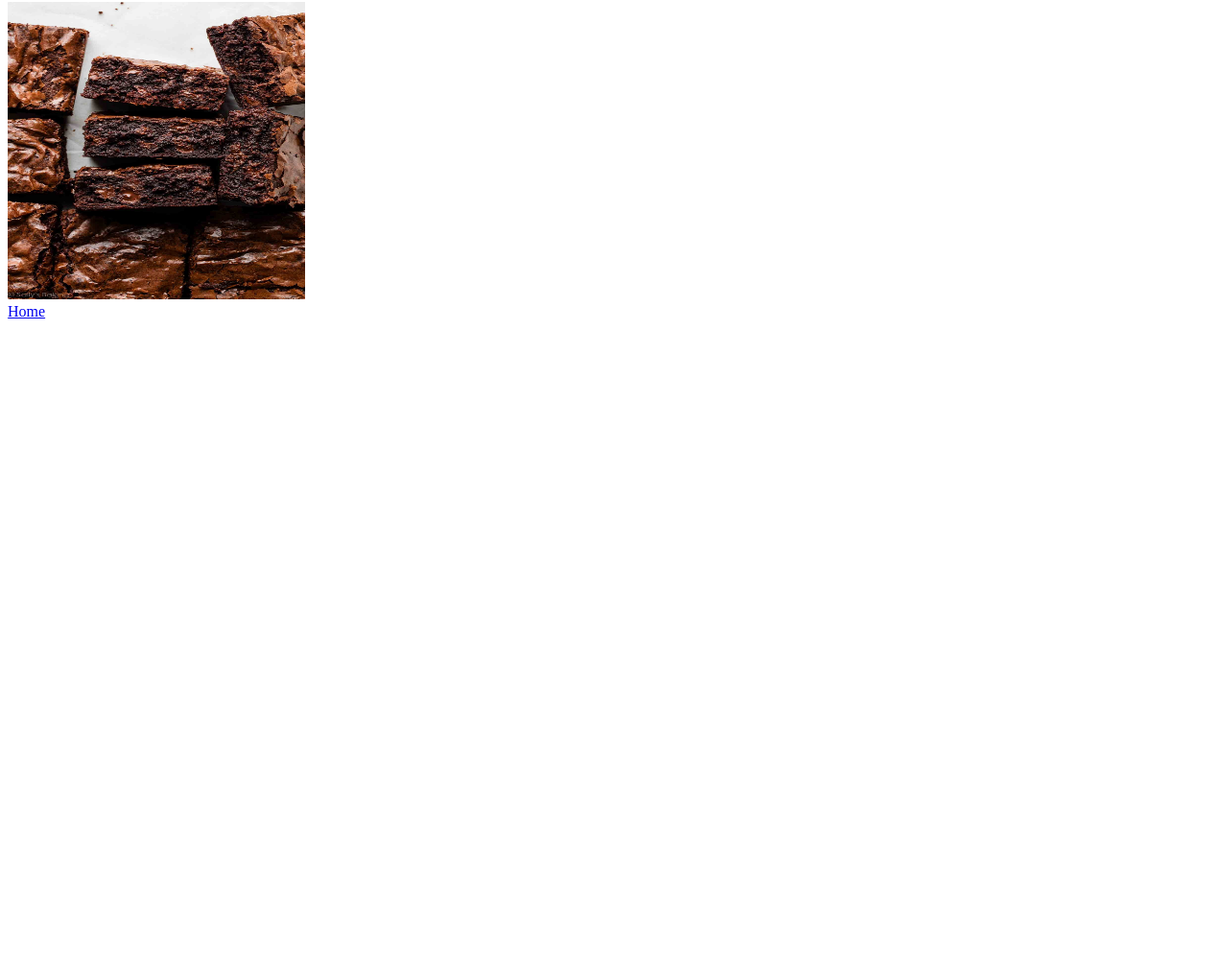
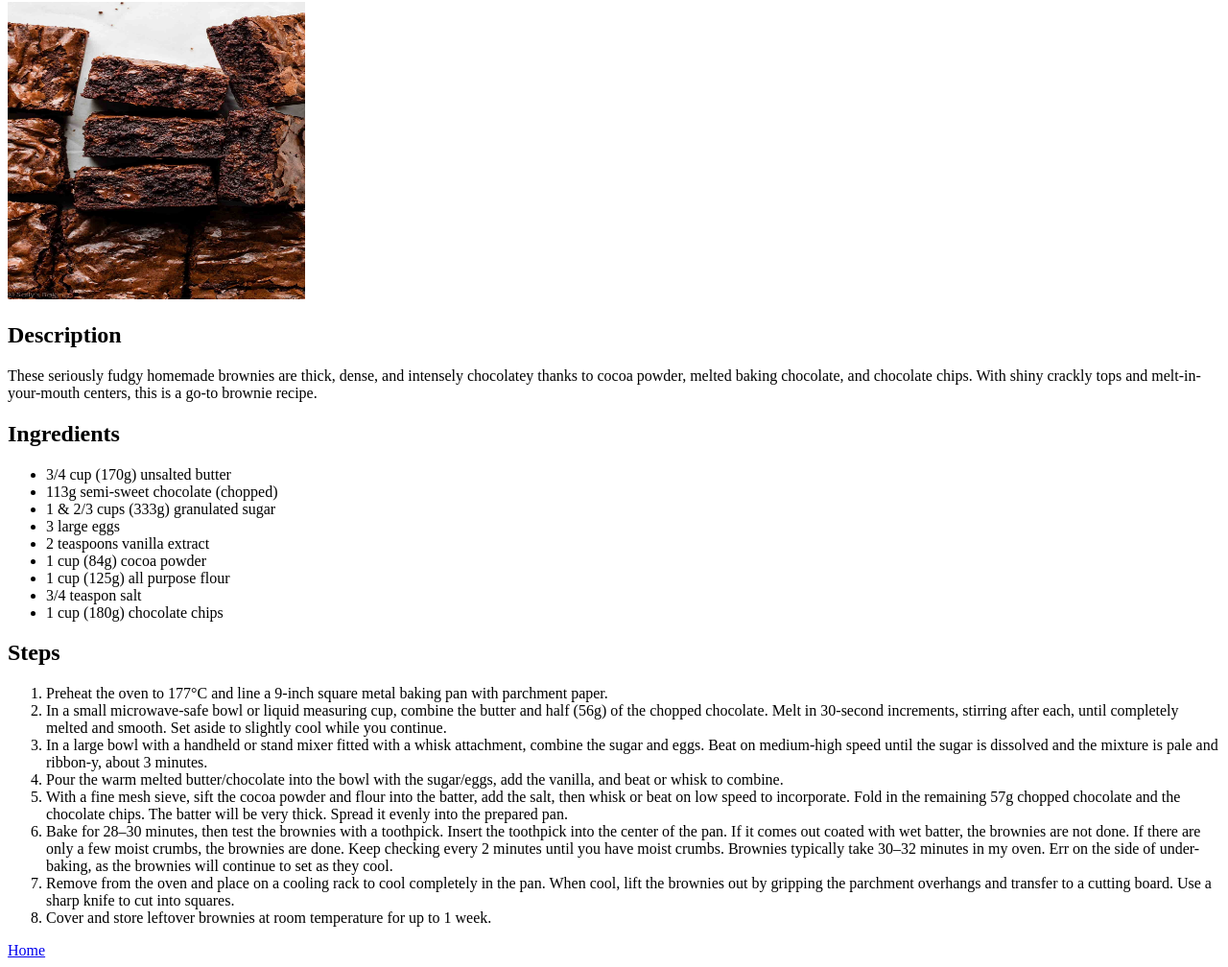
Before and after one commit to CalebGould747/odin-recipes, a plain HTML site: page recipes/brownie.html in a window 1280 px wide. Shown: the part 78-1086 px from the top of the page at 96% size. Before the commit the page ends 800 px from the top, so only its background shows below. Drawn offline with Linux system fonts and the light colour scheme.

Commit message:
Update all brownie related files
Added the the recipe for the brownie to the brownie.html file as well
as ensure all necessary files (image) is added.

```diff
--- a/recipes/brownie.html
+++ b/recipes/brownie.html
@@ -15,6 +15,72 @@
       width="310"
     />
     <br />
+    <h2>Description</h2>
+    <p>
+      These seriously fudgy homemade brownies are thick, dense, and intensely
+      chocolatey thanks to cocoa powder, melted baking chocolate, and chocolate
+      chips. With shiny crackly tops and melt-in-your-mouth centers, this is a
+      go-to brownie recipe.
+    </p>
+    <h2>Ingredients</h2>
+    <ul>
+      <li>3/4 cup (170g) unsalted butter</li>
+      <li>113g semi-sweet chocolate (chopped)</li>
+      <li>1 & 2/3 cups (333g) granulated sugar</li>
+      <li>3 large eggs</li>
+      <li>2 teaspoons vanilla extract</li>
+      <li>1 cup (84g) cocoa powder</li>
+      <li>1 cup (125g) all purpose flour</li>
+      <li>3/4 teaspon salt</li>
+      <li>1 cup (180g) chocolate chips</li>
+    </ul>
+    <h2>Steps</h2>
+    <ol>
+      <li>
+        Preheat the oven to 177°C and line a 9-inch square metal baking pan with
+        parchment paper.
+      </li>
+      <li>
+        In a small microwave-safe bowl or liquid measuring cup, combine the
+        butter and half (56g) of the chopped chocolate. Melt in 30-second
+        increments, stirring after each, until completely melted and smooth. Set
+        aside to slightly cool while you continue.
+      </li>
+      <li>
+        In a large bowl with a handheld or stand mixer fitted with a whisk
+        attachment, combine the sugar and eggs. Beat on medium-high speed until
+        the sugar is dissolved and the mixture is pale and ribbon-y, about 3
+        minutes.
+      </li>
+      <li>
+        Pour the warm melted butter/chocolate into the bowl with the sugar/eggs,
+        add the vanilla, and beat or whisk to combine.
+      </li>
+      <li>
+        With a fine mesh sieve, sift the cocoa powder and flour into the batter,
+        add the salt, then whisk or beat on low speed to incorporate. Fold in
+        the remaining 57g chopped chocolate and the chocolate chips. The batter
+        will be very thick. Spread it evenly into the prepared pan.
+      </li>
+      <li>
+        Bake for 28–30 minutes, then test the brownies with a toothpick. Insert
+        the toothpick into the center of the pan. If it comes out coated with
+        wet batter, the brownies are not done. If there are only a few moist
+        crumbs, the brownies are done. Keep checking every 2 minutes until you
+        have moist crumbs. Brownies typically take 30–32 minutes in my oven. Err
+        on the side of under-baking, as the brownies will continue to set as
+        they cool.
+      </li>
+      <li>
+        Remove from the oven and place on a cooling rack to cool completely in
+        the pan. When cool, lift the brownies out by gripping the parchment
+        overhangs and transfer to a cutting board. Use a sharp knife to cut into
+        squares.
+      </li>
+      <li>
+        Cover and store leftover brownies at room temperature for up to 1 week.
+      </li>
+    </ol>
     <a href="../index.html">Home</a>
   </body>
 </html>
```
